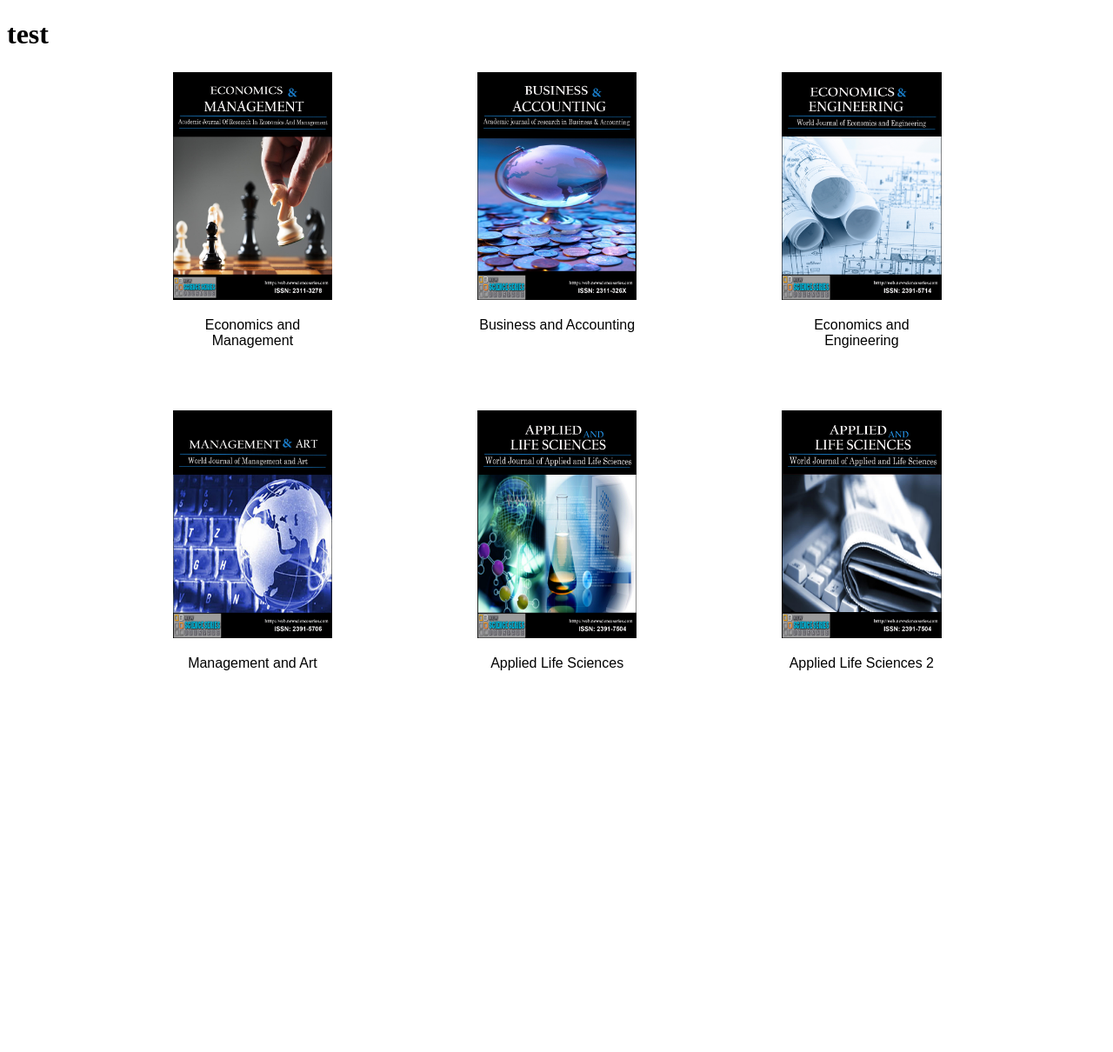
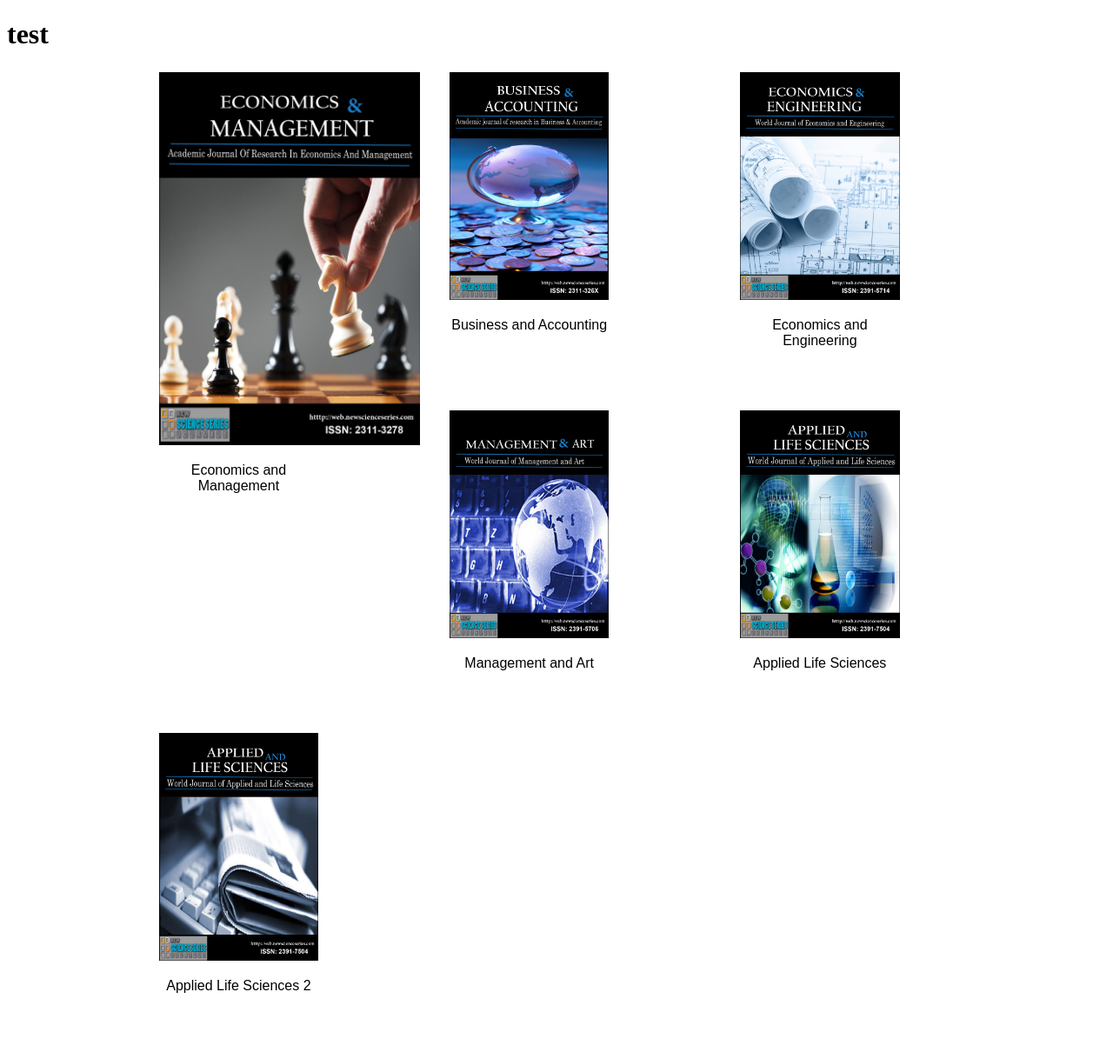
Before and after one commit to Newscienceseries/newscienceseries, a PHP site: page /Journals.html in a window 1280 px wide. Shown: the whole page at 87% size. Before the commit the page ends 771 px from the top, so only its background shows below. Run offline with PHP 8.4, Linux system fonts and the light colour scheme.

Commit message:
Journals igjen

```diff
--- a/public_html/Journals.html
+++ b/public_html/Journals.html
@@ -18,7 +18,8 @@ and open the template in the editor.
                <ul class = "journals-list">
                    <li class = "journal-block">
                     <a href = "#EconomicsAndManagement">
-                        <img class ="img-journal" src ="img/Journal_1.jpg" alt = "Economics and management"/>
+                        <img class ="img-journal" src ="img/Journal_1.jpg" alt = "Economics and management"
+                             style = "width:300px" />
                     </a>
                      <span class ="journal-text ">
                        Economics and Management
--- a/public_html/css/style.css
+++ b/public_html/css/style.css
@@ -192,10 +192,10 @@ form.signin input::-webkit-input-placeholder { color:#bbb; text-shadow:0 0 2px #
 
 .img-journal{
     width: 100%;
-    height: auto;
-    max-width: 100%;
-    height: auto;
+    height: 100%;
+    /* max-width: 100%; */
     position:relative;
+    /* display: block; */
 }
 
 div{
@@ -205,8 +205,9 @@ div{
     padding-top:    0.2em;
     padding-bottom: 3.2em;
     padding-right:  1em;
-    padding-left:   1em;
     width:          15%;
+    height: 15%;
+    max-height: 100%;
     margin-left:    11%;
     float: left;
 }
@@ -226,7 +227,3 @@ div{
 
   list-style-type:none;
 }
-
-.journals-list-item{
-
-}
```
